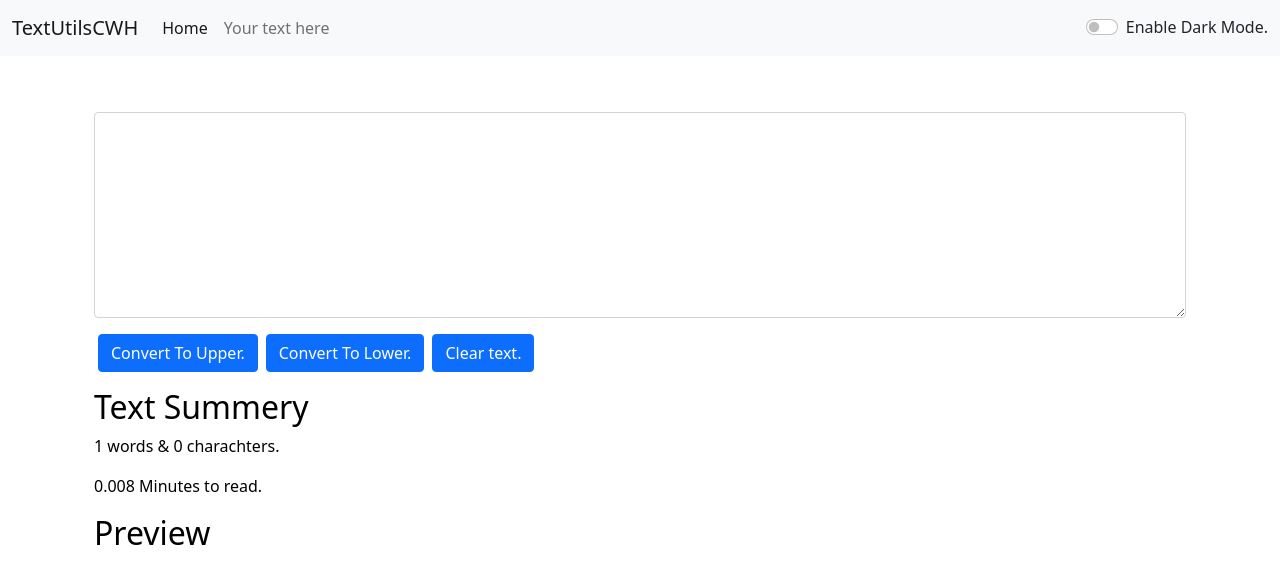
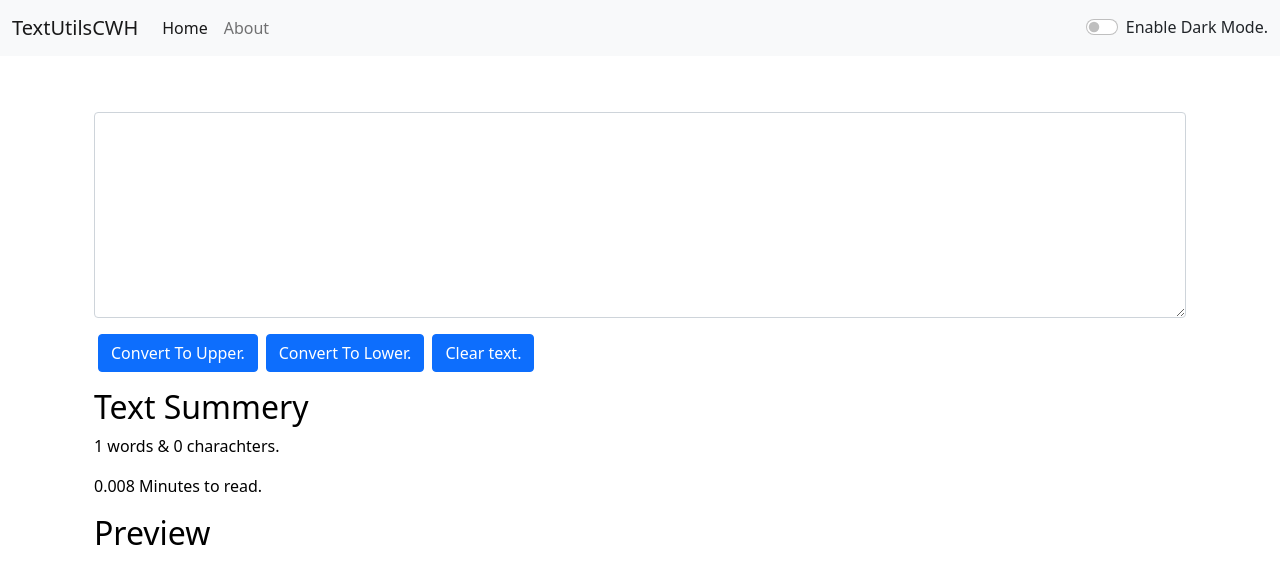
Before and after one commit to mjshubham21/textutilsCWH, a React (Create React App) app: page / in a window 1280 px wide. Shown: the top 584 px of the page. Built offline with nearby package versions, Linux system fonts and the light colour scheme.

Commit message:
Minor...

```diff
--- a/src/Components/App.jsx
+++ b/src/Components/App.jsx
@@ -33,11 +33,7 @@ function App() {
     <>
       {" "}
       <Router>
-        <Navbar
-          mode={mode}
-          toggleMode={toggleMode}
-          about={{ text: "Your text here" }}
-        />
+        <Navbar mode={mode} toggleMode={toggleMode} about={{ text: "About" }} />
         <Alert alert={alert} />
 
         <div className="container">
```
